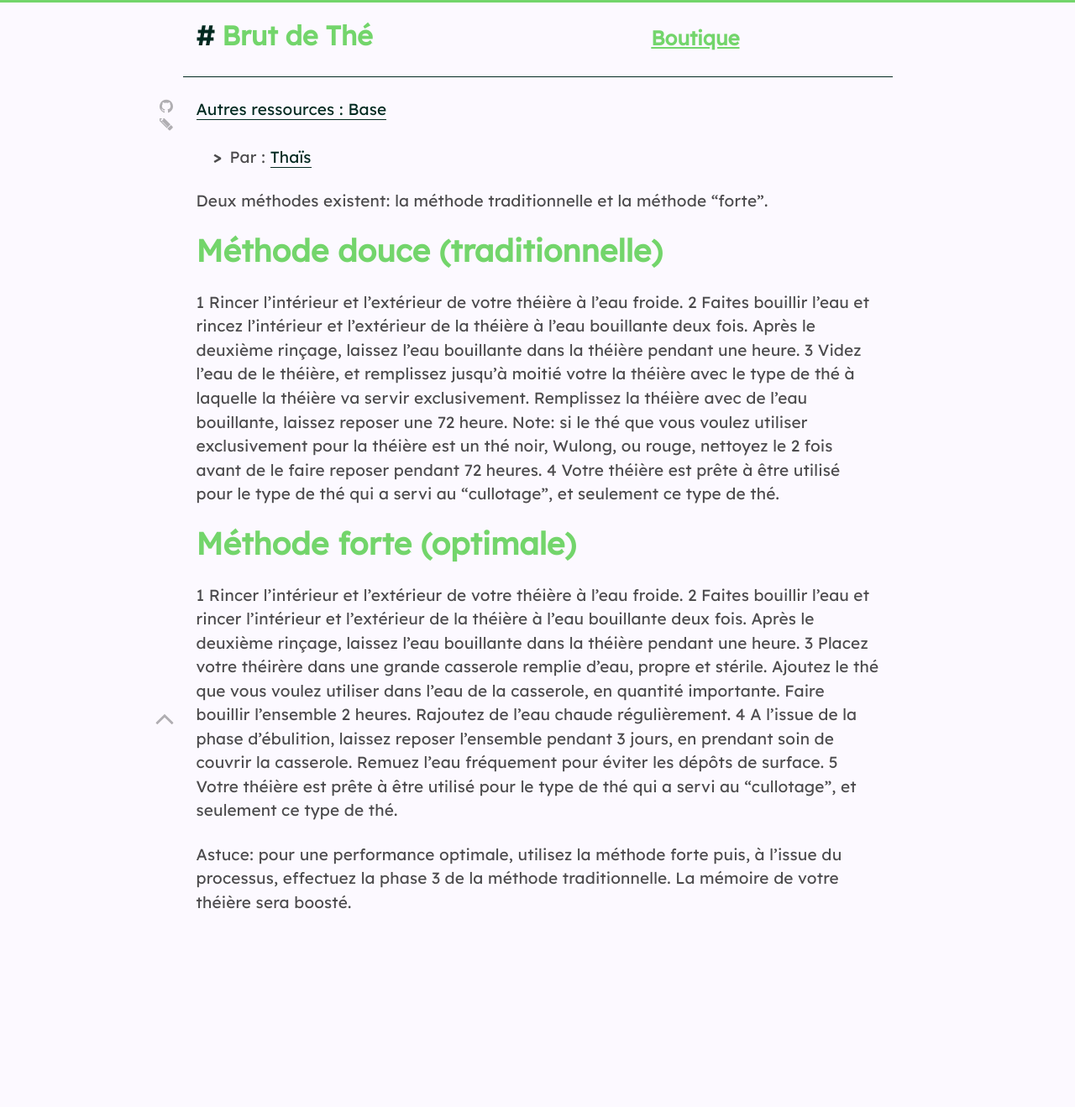
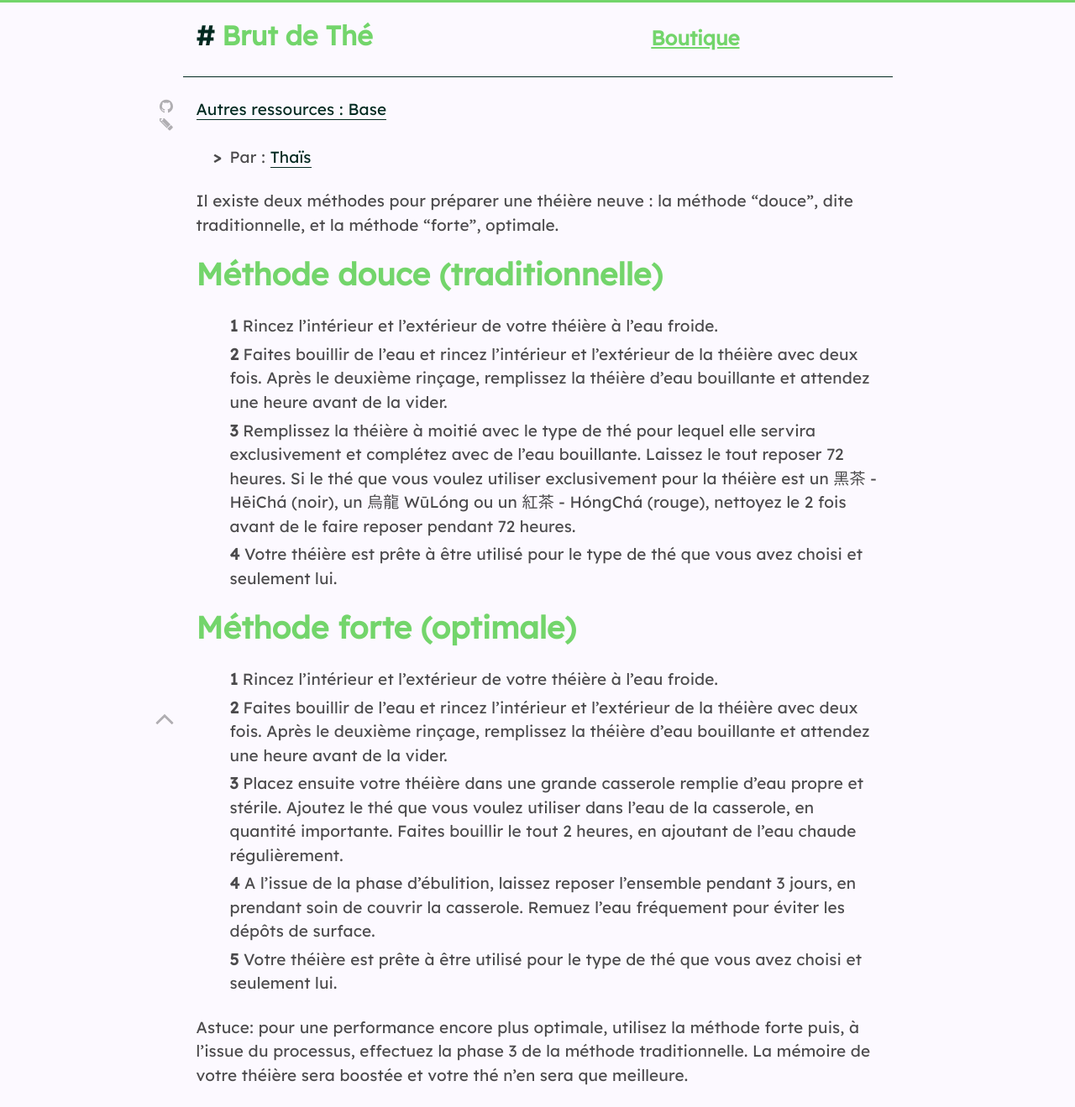
Before and after one commit to brutdethe/site, a Jekyll site: the page built from ressources/_base/KaiHu.md, in a window 1280 px wide. Shown: the whole page at 84% size. Built offline with Jekyll 4.4.1, drawn with Linux system fonts in a browser that asks for light colours; nearby versions of some CDN libraries; before the commit the page ends 1113 px from its top, so only the background shows below that.

Commit message:
reprend le texte

```diff
--- a/ressources/_base/KaiHu.md
+++ b/ressources/_base/KaiHu.md
@@ -1,26 +1,25 @@
 ---
-titre: 开壶 - Kāi hú - (Comment "culloter" une théière en grès))
+titre: 开壶 - KāiHú - (Comment préparer une théière en grès))
 par: Thaïs
 description: >
-  Les théières en grès achetées neuves ne doivent pas être utilisées telles quelles sans préparation initiale. Focus sur le "cullotage" des théières selon la tradition chinoise.
+  Les théières en grès achetées neuves ne doivent pas être utilisées telles quelles sans préparation initiale.
 ---
 
-Deux méthodes existent: la méthode traditionnelle et la méthode "forte".
+Il existe deux méthodes pour préparer une théière neuve : la méthode "douce", dite traditionnelle, et la méthode "forte", optimale.
 
 # Méthode douce (traditionnelle)
 
-1 Rincer l'intérieur et l'extérieur de votre théière à l'eau froide.
-2 Faites bouillir l'eau et rincez l'intérieur et l'extérieur de la théière à l'eau bouillante deux fois. Après le deuxième rinçage, laissez l'eau bouillante dans la théière pendant une heure.
-3 Videz l'eau de le théière, et remplissez jusqu'à moitié votre la théière avec le type de thé à laquelle la théière va servir exclusivement. Remplissez la théière avec de l'eau bouillante, laissez reposer une 72 heure.
-Note: si le thé que vous voulez utiliser exclusivement pour la théière est un thé noir, Wulong, ou rouge, nettoyez le 2 fois avant de le faire reposer pendant 72 heures.
-4 Votre théière est prête à être utilisé pour le type de thé qui a servi au "cullotage", et seulement ce type de thé.
+1. Rincez l'intérieur et l'extérieur de votre théière à l'eau froide.
+2. Faites bouillir de l'eau et rincez l'intérieur et l'extérieur de la théière avec deux fois. Après le deuxième rinçage, remplissez la théière d'eau bouillante et attendez une heure avant de la vider.
+3. Remplissez la théière à moitié avec le type de thé pour lequel elle servira exclusivement et complétez avec de l'eau bouillante. Laissez le tout reposer 72 heures. Si le thé que vous voulez utiliser exclusivement pour la théière est un 黑茶 - HēiChá (noir), un 烏龍 WūLóng ou un 紅茶 - HóngChá (rouge), nettoyez le 2 fois avant de le faire reposer pendant 72 heures.
+4. Votre théière est prête à être utilisé pour le type de thé que vous avez choisi et seulement lui.
 
 # Méthode forte (optimale)
 
-1 Rincer l'intérieur et l'extérieur de votre théière à l'eau froide.
-2 Faites bouillir l'eau et rincer l'intérieur et l'extérieur de la théière à l'eau bouillante deux fois. Après le deuxième rinçage, laissez l'eau bouillante dans la théière pendant une heure.
-3 Placez votre théirère dans une grande casserole remplie d'eau, propre et stérile. Ajoutez le thé que vous voulez utiliser dans l'eau de la casserole, en quantité importante. Faire bouillir l'ensemble 2 heures. Rajoutez de l'eau chaude régulièrement.
-4 A l'issue de la phase d'ébulition, laissez reposer l'ensemble pendant 3 jours, en prendant soin de couvrir la casserole. Remuez l'eau fréquement pour éviter les dépôts de surface.
-5 Votre théière est prête à être utilisé pour le type de thé qui a servi au "cullotage", et seulement ce type de thé.
+1. Rincez l'intérieur et l'extérieur de votre théière à l'eau froide.
+2. Faites bouillir de l'eau et rincez l'intérieur et l'extérieur de la théière avec deux fois. Après le deuxième rinçage, remplissez la théière d'eau bouillante et attendez une heure avant de la vider.
+3. Placez ensuite votre théière dans une grande casserole remplie d'eau propre et stérile. Ajoutez le thé que vous voulez utiliser dans l'eau de la casserole, en quantité importante. Faites bouillir le tout 2 heures, en ajoutant de l'eau chaude régulièrement.
+4. A l'issue de la phase d'ébulition, laissez reposer l'ensemble pendant 3 jours, en prendant soin de couvrir la casserole. Remuez l'eau fréquement pour éviter les dépôts de surface.
+5. Votre théière est prête à être utilisé pour le type de thé que vous avez choisi et seulement lui.
 
-Astuce: pour une performance optimale, utilisez la méthode forte puis, à l'issue du processus, effectuez la phase 3 de la méthode traditionnelle. La mémoire de votre théière sera boosté.
+Astuce: pour une performance encore plus optimale, utilisez la méthode forte puis, à l'issue du processus, effectuez la phase 3 de la méthode traditionnelle. La mémoire de votre théière sera boostée et votre thé n'en sera que meilleure.
```
